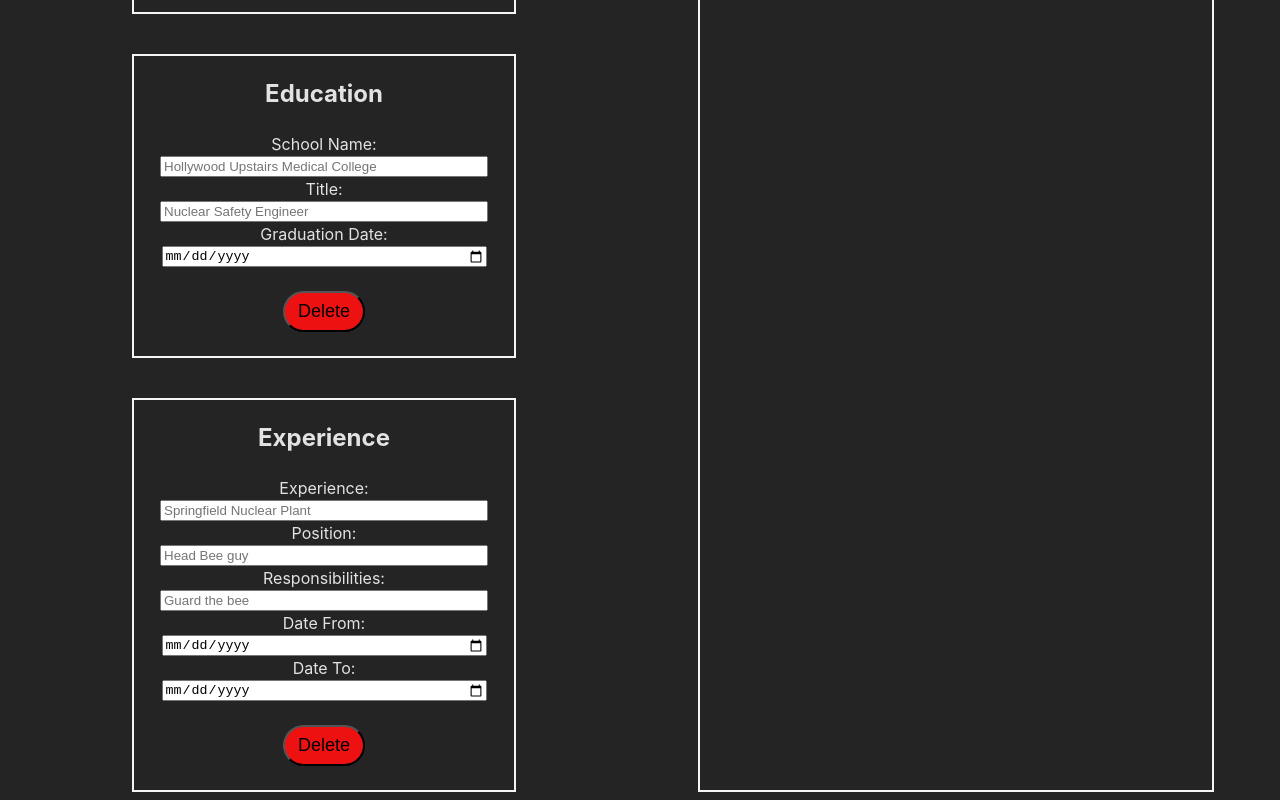
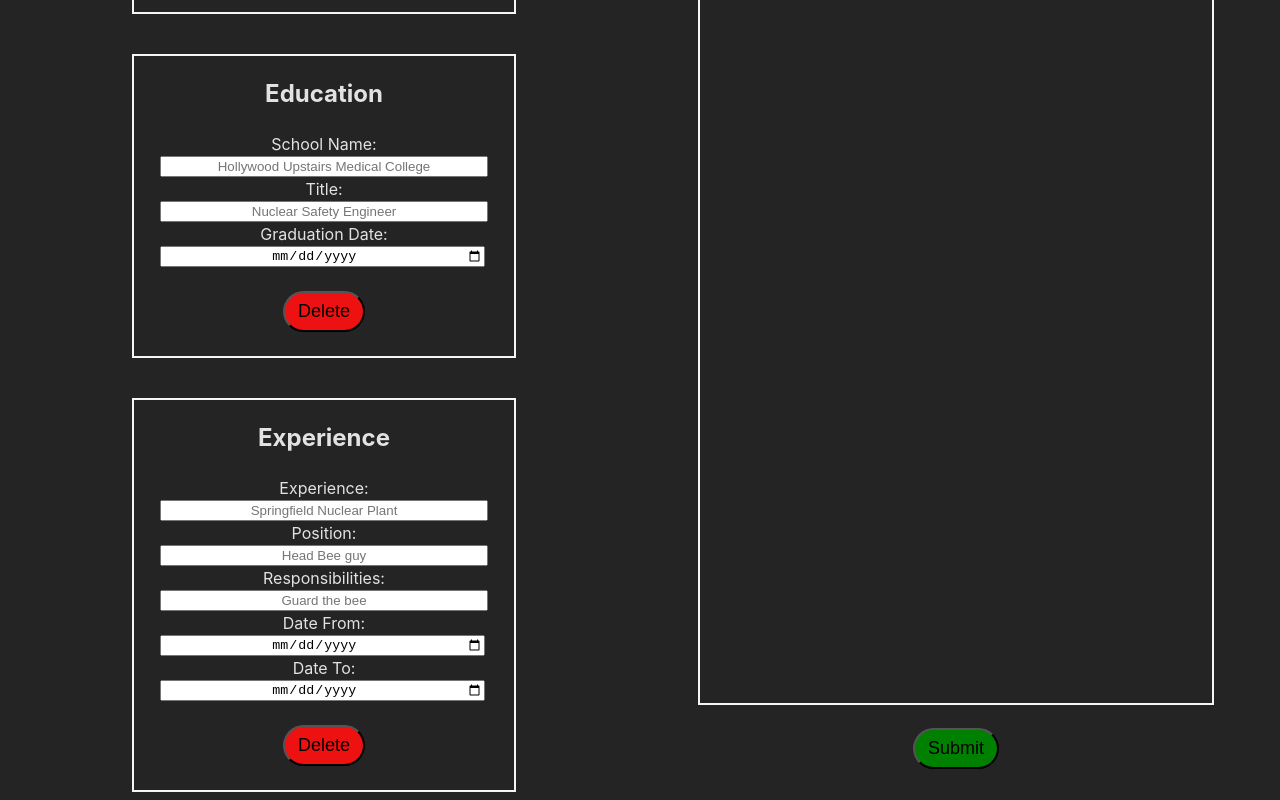
Before and after one commit to jonorl/cv-application, a React (Vite) app: page / in a window 1280 px wide. Shown: the part 508-1308 px from the top of the page. Built offline with nearby package versions, Linux system fonts and the light colour scheme.

Commit message:
Feat: Added submit button on Preview with submission message

```diff
--- a/src/components/Preview.jsx
+++ b/src/components/Preview.jsx
@@ -1,5 +1,20 @@
+import { useState } from 'react'
+
 export default function Preview({ generalInfo, educationInfo, experienceInfo }) {
-    return <div className="preview">
+
+    const [isSubmitted, setSubmitted] = useState(false);
+
+    if (isSubmitted) {
+        return <h2 className='submitted'>Your Application has been submitted!</h2>
+      }
+
+    function handleSubmit() {
+        setSubmitted(true)
+    }
+
+    return <div className="preview-container">
+
+        <div className="preview">
             <h1>{generalInfo.fname} {generalInfo.lname}</h1>
             <h2>{generalInfo.email}</h2>
             <h2>{generalInfo.phone}</h2>
@@ -15,4 +30,9 @@ export default function Preview({ generalInfo, educationInfo, experienceInfo })
             <h2>{experienceInfo.dateTo}</h2>
         </div>
 
+        <button className="submit" onClick={() => handleSubmit()}>Submit</button>
+    </div>
+
+
+
 }
--- a/src/styles/index.css
+++ b/src/styles/index.css
@@ -76,17 +76,38 @@ h1 {
   justify-self: center;
 }
 
-.preview {
-  border: solid 2px whitesmoke;
+.preview-container {
+  display: grid;
+  grid-template-columns: auto;
+  grid-template-rows: auto 0.1fr;
+  grid-auto-flow: column;
   grid-column: 2;
   grid-row: 2 / span 3;
+
+  justify-self: center;
+}
+
+.preview {
+  grid-row: 1;
+  border: solid 2px whitesmoke;
   justify-self: center;
   width: 40vw;
 }
 
+button.submit {
+  grid-row: 2;
+  padding: 1vh 1vw;
+  border-radius: 25px;
+  background-color: green;
+  text-align: center;
+  justify-self: center;
+  align-self: center;
+  font-size: 18px;
+}
+
 input {
   width: 25vw;
-  justify-self: center;
+  text-align: center;
 }
 
 [class^="delete"] {
@@ -100,3 +121,10 @@ input {
   margin-top: 3vh;
   margin-bottom: 3vh;
 }
+
+.submitted {
+  grid-column: 2;
+  grid-row: 1 / span 4;
+  align-self: center;
+  font-size: 36px;
+}
```
Lines whose indentation alone changed are shown as unchanged.
